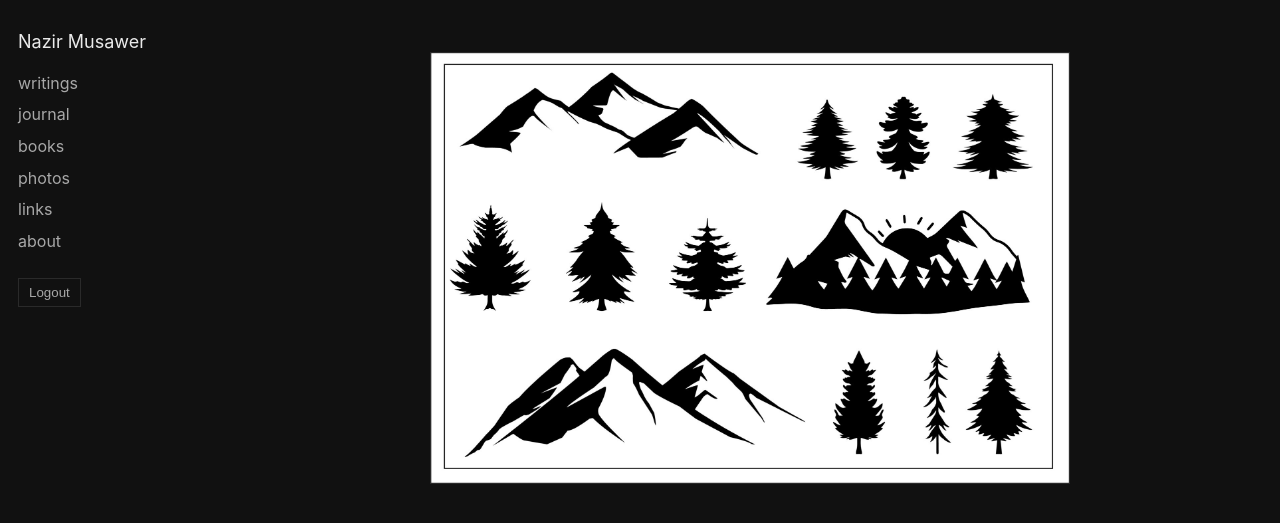
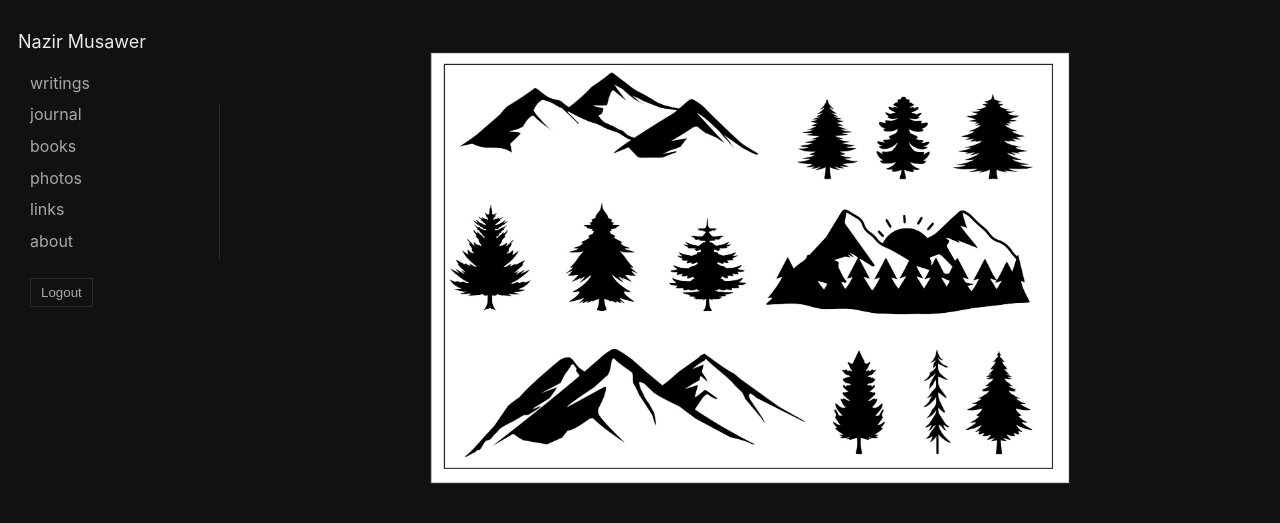
Before and after one commit to nazirmusawer/nazirmusawer.github.io, a Jekyll site: the page built from photos.md, in a window 1280 px wide. Shown: the top 523 px of the page. Built offline with Jekyll 4.4.1, drawn with Linux system fonts in a browser that asks for light colours.

Commit message:
Update site.css

```diff
--- a/assets/css/site.css
+++ b/assets/css/site.css
@@ -112,3 +112,22 @@ pre, code {
   word-break: break-word;
   max-width: 100%;
 }
+/* Move sidebar links slightly to the right under the name */
+.sidebar .nav {
+  margin-left: 12px;   /* change to 8px / 16px if you want */
+}
+
+/* Optional: also indent the logout button the same amount */
+.sidebar .logout {
+  margin-left: 12px;
+}
+/* Short divider aligned with nav + logout */
+.sidebar::after {
+  content: "";
+  position: absolute;
+  right: 0;
+  top: 105px;      /* adjust up/down */
+  height: 155px;   /* adjust length */
+  width: 1px;
+  background: var(--line);
+}
```
